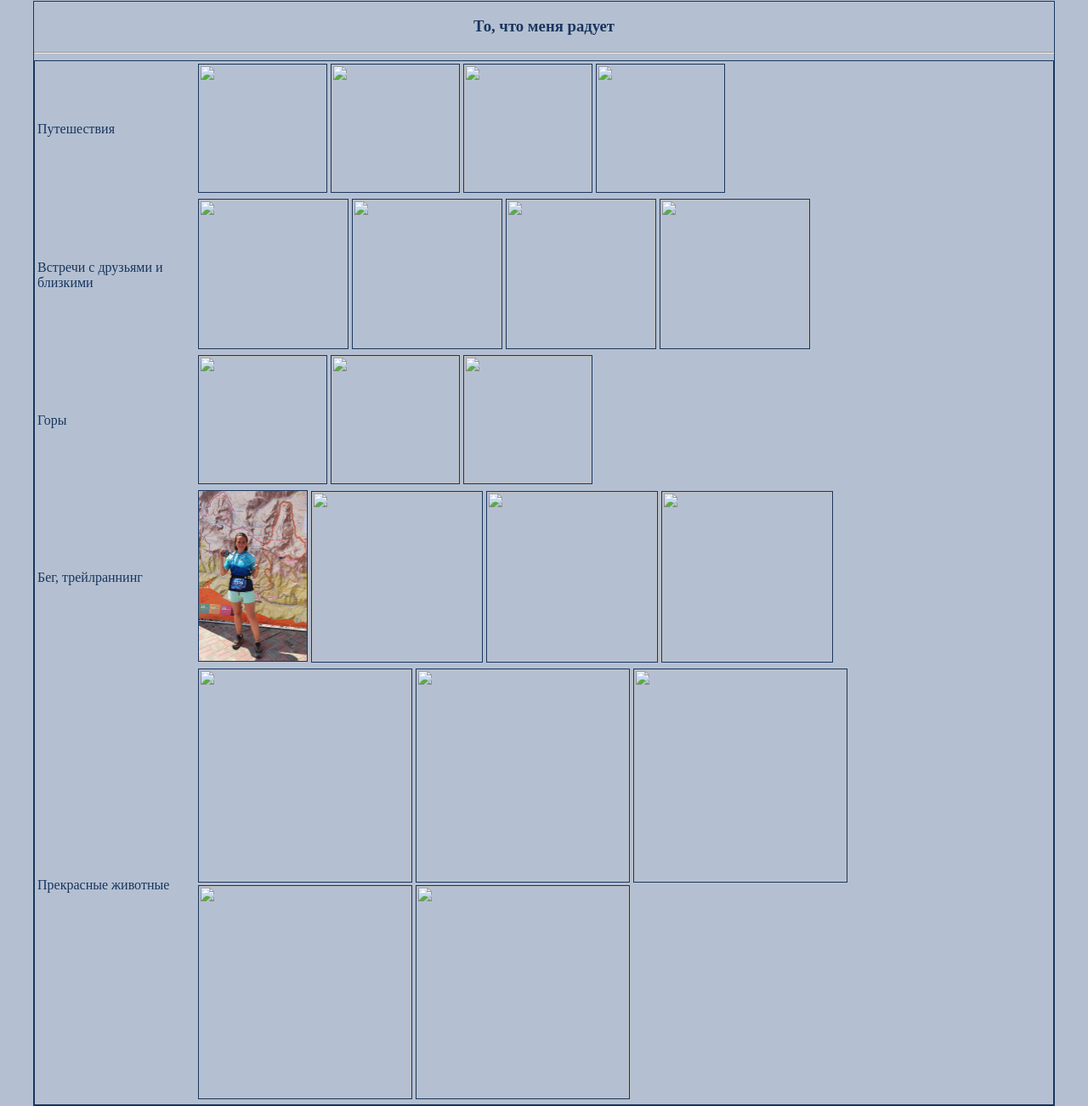
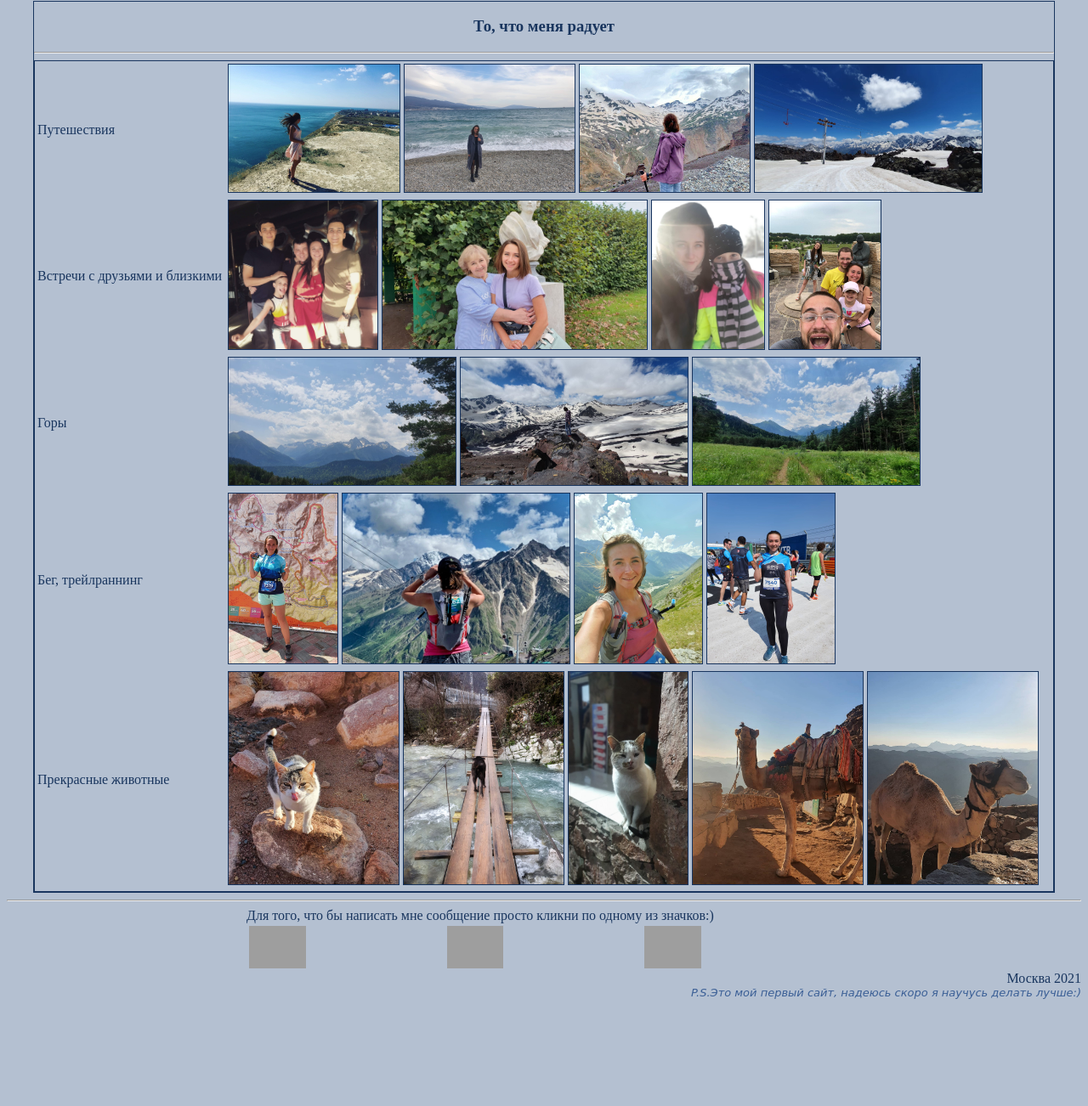
Before and after one commit to DaryaVyushkova/DaryaVyushkova.github.io, a plain HTML site: page index.html in a window 1280 px wide. Shown: the part 699-2001 px from the top of the page at 85% size. After the commit the page ends 1883 px from the top, so only its background shows below. Drawn offline with Linux system fonts and the light colour scheme; grey boxes are pictures that could not be loaded; files whose address does not match are found by name.

Commit message:
Update index.html

```diff
--- a/index.html
+++ b/index.html
@@ -36,10 +36,10 @@
   			<td>Путешествия <br>
   			</td>
   			<td>
-  			<img class="img" src="img/2.jpeg" height="150px">
-  			<img class="img" src="img/3.jpeg" height="150px">
-  			<img class="img" src="img/7.jpeg" height="150px">
-  			<img class="img" src="img/8.jpeg" height="150px">
+  			<img class="img" src="DaryaVyushkova.github.io/2.jpeg" height="150px">
+  			<img class="img" src="DaryaVyushkova.github.io/3.jpeg" height="150px">
+  			<img class="img" src="DaryaVyushkova.github.io/7.jpeg" height="150px">
+  			<img class="img" src="DaryaVyushkova.github.io/8.jpeg" height="150px">
   			</td>
 
   		</tr>
@@ -47,22 +47,22 @@
   		<tr>
   			<td>Встречи с друзьями и близкими</td>
   			<td>
-  				<img class="img" src="img/11.jpeg" height="175px">
+  				<img class="img" src="DaryaVyushkova.github.io/11.jpeg" height="175px">
 
-  				<img class="img" src="img/55.jpeg" height="175px">
+  				<img class="img" src="DaryaVyushkova.github.io/55.jpeg" height="175px">
 
-  				<img class="img" src="img/18.jpeg" height="175px">
-  				<img class="img" src="img/56.jpeg" height="175px">
+  				<img class="img" src="DaryaVyushkova.github.io/18.jpeg" height="175px">
+  				<img class="img" src="DaryaVyushkova.github.io/56.jpeg" height="175px">
   			</td>
   		</tr>
 
   		<tr>
   			<td>Горы</td>
   			<td>
-  				<img class="img" src="img/25.jpeg" height="150px">
-  				<img class="img" src="img/20.jpeg" height="150px">
+  				<img class="img" src="DaryaVyushkova.github.io/25.jpeg" height="150px">
+  				<img class="img" src="DaryaVyushkova.github.io/20.jpeg" height="150px">
 
-  				<img class="img" src="img/23.jpeg" height="150px">
+  				<img class="img" src="DaryaVyushkova.github.io/23.jpeg" height="150px">
   			</td>
   		</tr>
 
@@ -72,9 +72,9 @@
 
   				<img class="img" src="img/30.jpeg" height="200">
 
-  				<img class="img" src="img/32.jpeg" height="200">
-  				<img class="img" src="img/34.jpeg" height="200">
-  				<img class="img" src="img/29.jpeg" height="200" >
+  				<img class="img" src="DaryaVyushkova.github.io/32.jpeg" height="200">
+  				<img class="img" src="DaryaVyushkova.github.io/34.jpeg" height="200">
+  				<img class="img" src="DaryaVyushkova.github.io/29.jpeg" height="200" >
   			</td>
   		</tr>
   		<hr>
@@ -82,11 +82,11 @@
   		<tr>
   			<td>Прекрасные животные<br> </td>
   			<td>
-  				<img class="img" src="img/61.jpeg" height="250" >
-  				<img class="img" src="img/63.jpeg" height="250">
-  				<img class="img" src="img/62.jpeg" height="250">
-  				<img class="img" src="img/65.jpeg" height="250">
-  				<img class="img" src="img/64.jpeg" height="250">
+  				<img class="img" src="DaryaVyushkova.github.io/61.jpeg" height="250" >
+  				<img class="img" src="DaryaVyushkova.github.io/63.jpeg" height="250">
+  				<img class="img" src="DaryaVyushkova.github.io/62.jpeg" height="250">
+  				<img class="img" src="DaryaVyushkova.github.io/65.jpeg" height="250">
+  				<img class="img" src="DaryaVyushkova.github.io/64.jpeg" height="250">
   			</td>
   		</tr>
   	</table>
```
